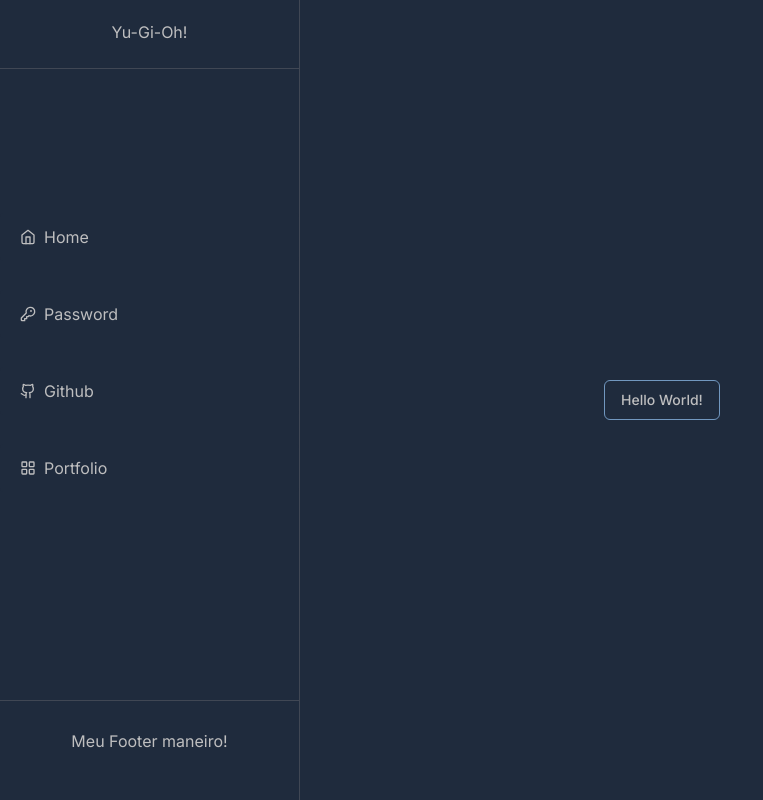
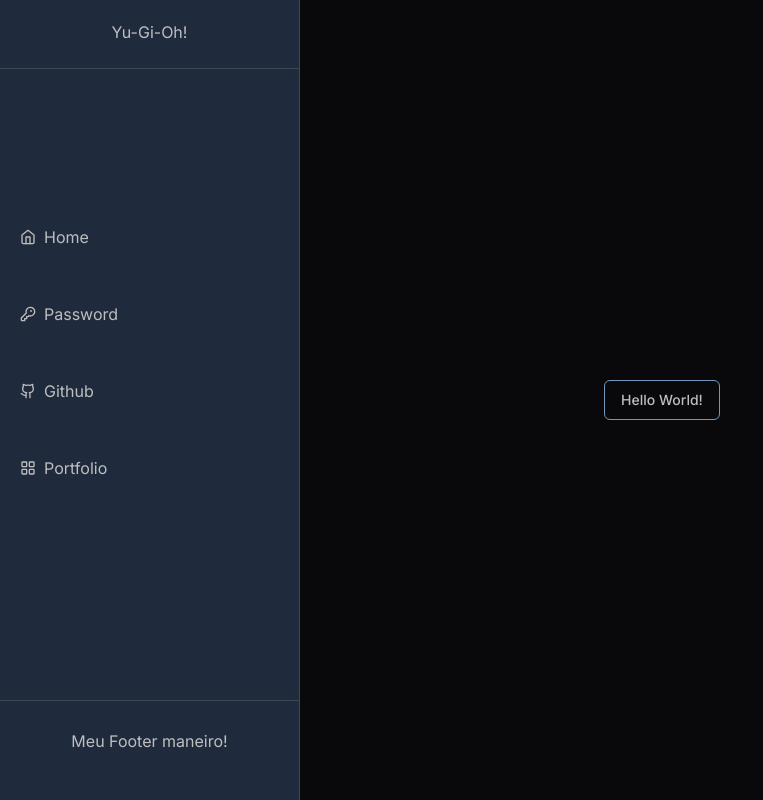
Before and after one commit to maiconlara/yugioh-password, a Next.js app: page / in a window 1280 px wide. Shown: the whole page, without its empty margins (0-763 px from the left). Built offline with nearby package versions, Linux system fonts and the light colour scheme.

Commit message:
color testing

```diff
--- a/src/app/layout.tsx
+++ b/src/app/layout.tsx
@@ -18,11 +18,11 @@ export default function RootLayout({
   return (
     <html lang="en">
         <body
-        className={`${inter.className} text-gray-100 bg-[#1F2B3D]`}
+        className={`${inter.className} text-gray-100 bg-[#09090B]`}
       >
         <main className="grid md:grid-cols-[300px,calc(80vw-300px)] h-screen ">
           <Menu />
-          <div className="flex h-full max-h-screen flex-col bg-cover">
+          <div className="flex h-full max-h-screen w-full flex-col bg-cover">
             {children}
           </div>
         </main>
--- a/src/app/page.tsx
+++ b/src/app/page.tsx
@@ -3,8 +3,8 @@ import Image from "next/image";
 
 export default function Home() {
   return (
-    <div className=" flex justify-center items-center h-screen bg-base-950">
-      <Button variant="outline" className="bg-base-950 border-base-400">
+    <div className=" flex justify-center items-center h-screen bg-[#09090B]">
+      <Button variant="outline" className="bg-[#09090B] border-base-400">
         Hello World!
       </Button>
     </div>
```
